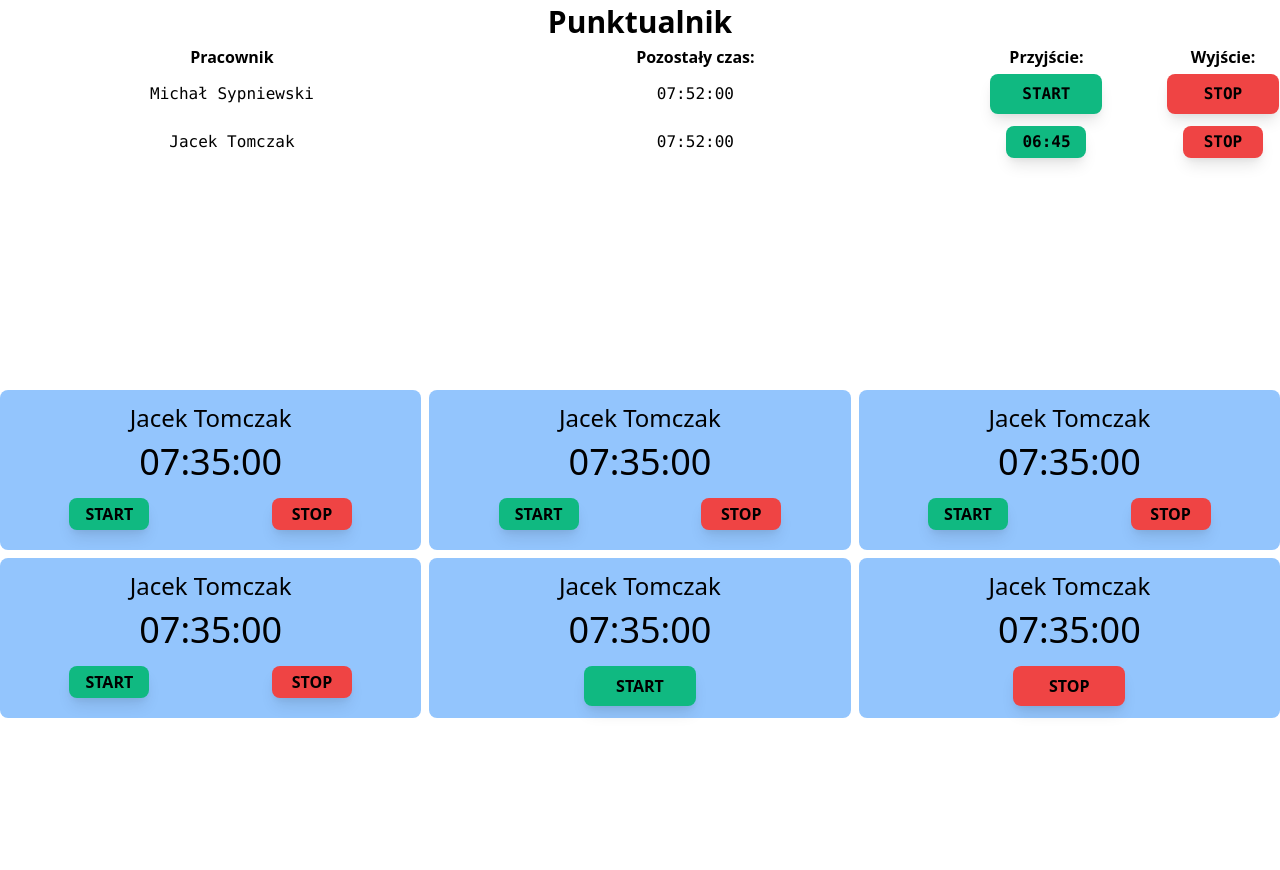
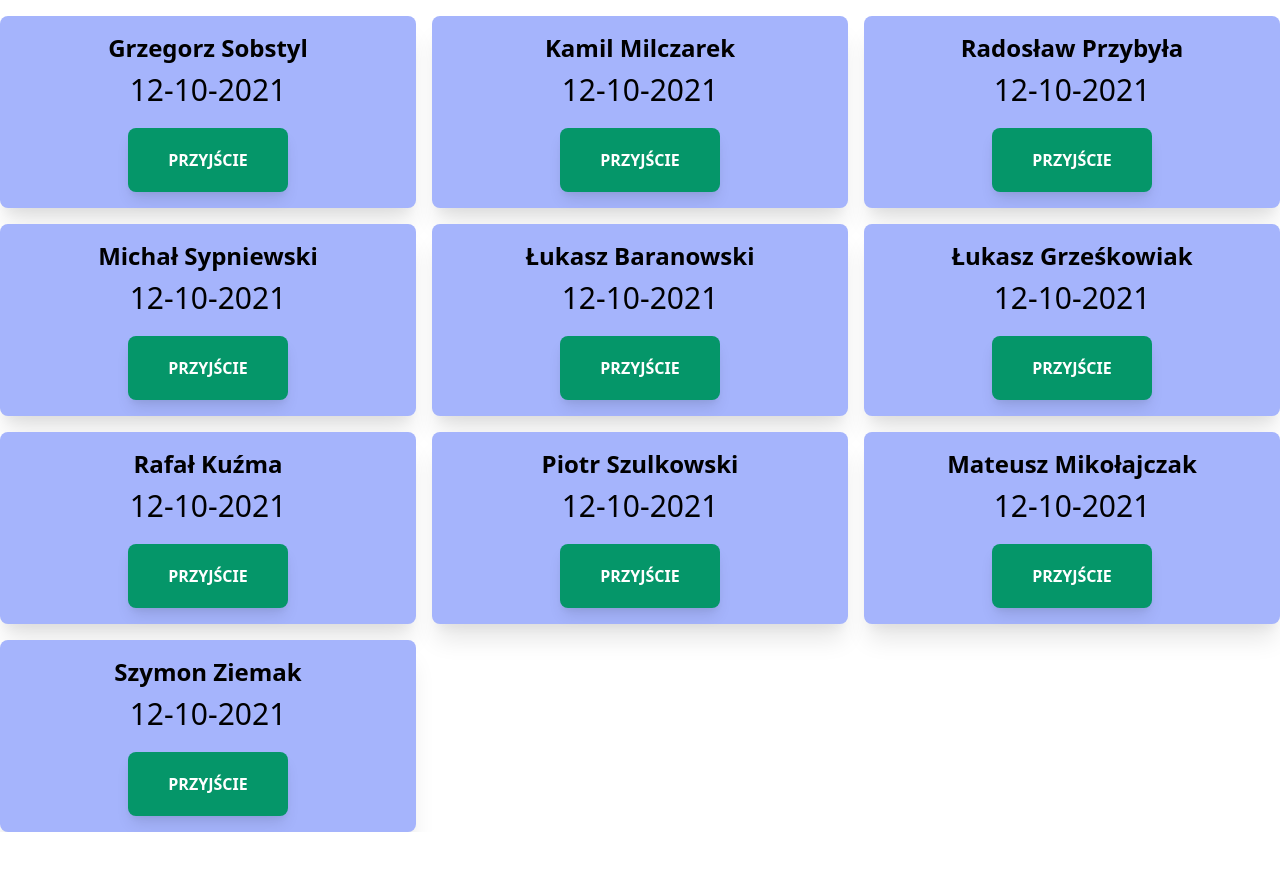
Before and after one commit to MiSypniewski/Punktualnik, a Next.js app: page / in a window 1280 px wide. Shown: the top 870 px of the page. After the commit the page ends 832 px from the top, so only its background shows below. Built offline with nearby package versions, Linux system fonts and the light colour scheme.

Commit message:
feat: add all logic

```diff
--- /dev/null
+++ b/components/clock.js
@@ -0,0 +1,19 @@
+import { useState } from "react";
+
+const Clock = ({ name }) => {
+  const [status, setStatus] = useState("PRZYJŚCIE");
+
+  const changeStatus = (status) => {
+    if (status === "PRZYJŚCIE") setStatus("WCZEŚNIEJSZE WYJŚCIE");
+    if (status === "WCZEŚNIEJSZE WYJŚCIE") setStatus("WYJŚCIE");
+  };
+
+  return (
+    <div className="flex flex-col justify-content-center place-content-center rounded-full min-h-full  w-60 h-60 bg-gray-200 border-4 border-green-500">
+      <p className="block w-full text-center">{name}</p>
+      <p className="block w-full text-center">07:00:00</p>
+    </div>
+  );
+};
+
+export default Clock;
--- /dev/null
+++ b/components/person.js
@@ -0,0 +1,111 @@
+import { useState, useEffect } from "react";
+import moment from "moment";
+
+const Person = ({ name }) => {
+  moment.locale("pl");
+  // const startTime = moment.now();
+  // const endTime = moment(startTime).add(8, "hours");
+
+  const [status, setStatus] = useState("PRZYJŚCIE");
+  const [startTime, setStartTime] = useState(0);
+  const [endTime, setEndTime] = useState(0);
+  const [time, setTime] = useState(" ");
+  const [intervalID, setIntervalID] = useState(null);
+
+  useEffect(() => {
+    if (moment(time).format("HH:mm:ss") === "00:00:00") {
+      // console.log(`OVERTIME!`);
+      clearInterval(intervalID);
+      setStatus("WYJŚCIE");
+      setTime((prevState) => {
+        const newState = moment(prevState).add(1, "seconds");
+        return newState;
+      });
+      UpTimer();
+    }
+  });
+
+  const changeStatus = (status) => {
+    if (status === "PRZYJŚCIE") {
+      const timeNow = moment.now();
+      // const timeEnd = moment(timeNow).add(10, "seconds");
+      const timeEnd = moment(timeNow).add(8, "hours");
+      const tmp = moment(timeEnd).subtract(timeNow);
+      const remanig = moment(tmp).subtract(1, "hour");
+      setStartTime(timeNow);
+      setEndTime(timeEnd);
+      setTime(remanig);
+      DownTimer();
+      setStatus("WCZEŚNIEJSZE WYJŚCIE");
+    }
+    if (status === "WCZEŚNIEJSZE WYJŚCIE") {
+      setEndTime(moment.now());
+      clearInterval(intervalID);
+      setStatus("WYJŚCIE");
+    }
+    if (status === "WYJŚCIE") {
+      setEndTime(moment.now());
+      clearInterval(intervalID);
+    }
+  };
+
+  const UpTimer = () => {
+    const intervalID = setInterval(() => {
+      setTime((prevState) => {
+        const newState = moment(prevState).add(1, "seconds");
+        return newState;
+      });
+    }, 1000);
+    setIntervalID(intervalID);
+  };
+
+  const DownTimer = () => {
+    const intervalID = setInterval(() => {
+      setTime((prevState) => {
+        const newState = moment(prevState).subtract(1, "seconds");
+        return newState;
+      });
+    }, 1000);
+    setIntervalID(intervalID);
+  };
+
+  return (
+    <div className="w-full h-48 rounded-lg bg-indigo-300 text-center p-2 shadow-xl">
+      <h2 className="mt-2 text-2xl font-bold">{name}</h2>
+      <p className="py-1 text-3xl mt-1">
+        {time !== " " ? moment(time).format("HH:mm:ss") : moment().format("DD-MM-YYYY")}
+      </p>
+      <div className="flex py-3 mt-1">
+        {status === "PRZYJŚCIE" ? (
+          <button
+            value={status}
+            onClick={(e) => changeStatus(e.target.value)}
+            className="block w-40 h-16 rounded-lg font-bold text-white shadow-lg mx-auto px-4 py-2 bg-green-600 hover:bg-green-700"
+          >
+            {status}
+          </button>
+        ) : null}
+        {status === "WCZEŚNIEJSZE WYJŚCIE" ? (
+          <button
+            value={status}
+            onClick={(e) => changeStatus(e.target.value)}
+            className="block w-40 h-16 rounded-lg font-bold text-white shadow-lg mx-auto px-4 py-2 bg-red-600 hover:bg-red-700"
+          >
+            {status}
+          </button>
+        ) : null}
+        {status === "WYJŚCIE" ? (
+          <button
+            value={status}
+            onClick={(e) => changeStatus(e.target.value)}
+            className="block w-40 h-16 rounded-lg font-bold text-white shadow-lg mx-auto px-4 py-2 bg-green-600 hover:bg-green-700"
+          >
+            {status}
+          </button>
+        ) : null}
+      </div>
+    </div>
+  );
+};
+
+export default Person;
--- a/package.json
+++ b/package.json
@@ -10,6 +10,7 @@
   },
   "dependencies": {
     "autoprefixer": "^10.3.7",
+    "moment": "^2.29.1",
     "next": "11.1.2",
     "postcss": "^8.3.9",
     "react": "17.0.2",
--- a/pages/index.js
+++ b/pages/index.js
@@ -1,115 +1,33 @@
+import Person from "../components/person";
+import Clock from "../components/clock";
+
 export default function Home() {
+  const userList = [
+    "Grzegorz Sobstyl ",
+    "Kamil Milczarek",
+    "Radosław Przybyła",
+    "Michał Sypniewski",
+    "Łukasz Baranowski",
+    "Łukasz Grześkowiak",
+    "Rafał Kuźma",
+    "Piotr Szulkowski",
+    "Mateusz Mikołajczak",
+    "Szymon Ziemak",
+  ];
   return (
     <div className="lg:container mx-auto bg-white">
-      <h1 className="text-center font-bold text-3xl py-1 px-2">Punktualnik</h1>
-      <table className="table-fixed  text-center">
-        <thead>
-          <tr>
-            <th className="w-2/5 px-3">Pracownik</th>
-            <th className="w-2/5 px-3">Pozostały czas:</th>
-            <th className="w-1/5 px-3">Przyjście:</th>
-            <th className="w-1/5 px-3">Wyjście:</th>
-          </tr>
-        </thead>
-        <tbody className="font-mono">
-          <tr className="hover:bg-blue-300">
-            <td className="py-3 ">Michał Sypniewski</td>
-            <td>07:52:00</td>
-            <td>
-              <button className="block w-28 rounded-lg font-bold shadow-lg mx-auto px-4 py-2 bg-green-500 hover:bg-green-600">
-                START
-              </button>
-            </td>
-            <td>
-              <button className="block w-28 rounded-lg font-bold shadow-lg mx-auto px-4 py-2 bg-red-500 hover:bg-red-600">
-                STOP
-              </button>
-            </td>
-          </tr>
-          <tr className="hover:bg-blue-300">
-            <td className="py-3 ">Jacek Tomczak</td>
-            <td>07:52:00</td>
-            <td>
-              <button className="block w-20 rounded-lg font-bold shadow-lg mx-auto px-4 py-1 bg-green-500 hover:bg-green-600">
-                06:45
-              </button>
-            </td>
-            <td>
-              <button className="block w-20 rounded-lg font-bold shadow-lg mx-auto px-4 py-1 bg-red-500 hover:bg-red-600">
-                STOP
-              </button>
-            </td>
-          </tr>
-        </tbody>
-      </table>
-      <div className="my-56 grid grid-cols-3 gap-2">
-        <div className="w-full h-40 rounded-lg bg-blue-300 text-center p-2">
-          <h2 className="py-1 text-2xl">Jacek Tomczak</h2>
-          <p className="py-1 text-4xl">07:35:00</p>
-          <div className="flex py-3">
-            <button className="block w-20 rounded-lg font-bold shadow-lg mx-auto px-4 py-1 bg-green-500 hover:bg-green-600">
-              START
-            </button>
-            <button className="block w-20 rounded-lg font-bold shadow-lg mx-auto px-4 py-1 bg-red-500 hover:bg-red-600">
-              STOP
-            </button>
-          </div>
-        </div>
-        <div className="w-full h-40 rounded-lg bg-blue-300 text-center p-2">
-          <h2 className="py-1 text-2xl">Jacek Tomczak</h2>
-          <p className="py-1 text-4xl">07:35:00</p>
-          <div className="flex py-3">
-            <button className="block w-20 rounded-lg font-bold shadow-lg mx-auto px-4 py-1 bg-green-500 hover:bg-green-600">
-              START
-            </button>
-            <button className="block w-20 rounded-lg font-bold shadow-lg mx-auto px-4 py-1 bg-red-500 hover:bg-red-600">
-              STOP
-            </button>
-          </div>
-        </div>
-        <div className="w-full h-40 rounded-lg bg-blue-300 text-center p-2">
-          <h2 className="py-1 text-2xl">Jacek Tomczak</h2>
-          <p className="py-1 text-4xl">07:35:00</p>
-          <div className="flex py-3">
-            <button className="block w-20 rounded-lg font-bold shadow-lg mx-auto px-4 py-1 bg-green-500 hover:bg-green-600">
-              START
-            </button>
-            <button className="block w-20 rounded-lg font-bold shadow-lg mx-auto px-4 py-1 bg-red-500 hover:bg-red-600">
-              STOP
-            </button>
-          </div>
-        </div>
-        <div className="w-full h-40 rounded-lg bg-blue-300 text-center p-2">
-          <h2 className="py-1 text-2xl">Jacek Tomczak</h2>
-          <p className="py-1 text-4xl">07:35:00</p>
-          <div className="flex py-3">
-            <button className="block w-20 rounded-lg font-bold shadow-lg mx-auto px-4 py-1 bg-green-500 hover:bg-green-600">
-              START
-            </button>
-            <button className="block w-20 rounded-lg font-bold shadow-lg mx-auto px-4 py-1 bg-red-500 hover:bg-red-600">
-              STOP
-            </button>
-          </div>
-        </div>
-        <div className="w-full h-40 rounded-lg bg-blue-300 text-center p-2">
-          <h2 className="py-1 text-2xl">Jacek Tomczak</h2>
-          <p className="py-1 text-4xl">07:35:00</p>
-          <div className="flex py-3">
-            <button className="block w-28 rounded-lg font-bold shadow-lg mx-auto px-4 py-2 bg-green-500 hover:bg-green-600">
-              START
-            </button>
-          </div>
-        </div>
-        <div className="w-full h-40 rounded-lg bg-blue-300 text-center p-2">
-          <h2 className="py-1 text-2xl">Jacek Tomczak</h2>
-          <p className="py-1 text-4xl">07:35:00</p>
-          <div className="flex py-3">
-            <button className="block w-28 rounded-lg font-bold shadow-lg mx-auto px-4 py-2 bg-red-500 hover:bg-red-600">
-              STOP
-            </button>
-          </div>
-        </div>
+      {/* <h1 className="text-center font-bold text-3xl py-1 px-2">Punktualnik</h1> */}
+      {/* <p className="text-center">13-10-2021 09:11</p> */}
+      <div className="grid grid-cols-3 gap-4 mt-4">
+        {userList.map((user) => (
+          <Person name={user} key={user} />
+        ))}
       </div>
+      {/* <div className="grid grid-cols-3 gap-4 justify-items-center mt-4">
+        {userList.map((user) => (
+          <Clock name={user} key={user} />
+        ))}
+      </div> */}
     </div>
   );
 }
```
Also changed, not shown: 1 other file (tests, documents, lock files or other folders).
